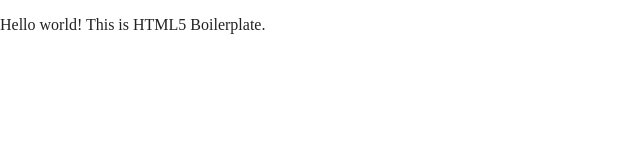
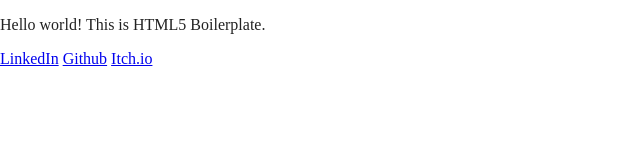
Before and after one commit to CouriersRyan/CouriersRyan.github.io, a website built with Parcel: page index.html in a window 1280 px wide. Shown: the whole page, without its empty margins (0-640 px from the left). Built offline with nearby package versions, Linux system fonts and the light colour scheme.

Commit message:
Added Links

```diff
--- a/index.html
+++ b/index.html
@@ -26,6 +26,9 @@
 
   <!-- Add your site or application content here -->
   <p>Hello world! This is HTML5 Boilerplate.</p>
+  <a href="linkedin.com/in/ryan-l-zhang">LinkedIn</a>
+  <a href="github.com/CouriersRyan">Github</a>
+  <a href="lokkei.itch.io/">Itch.io</a>
   <script src="js/vendor/modernizr-3.11.2.min.js"></script>
   <script src="js/plugins.js"></script>
   <script src="js/main.js"></script>
```
